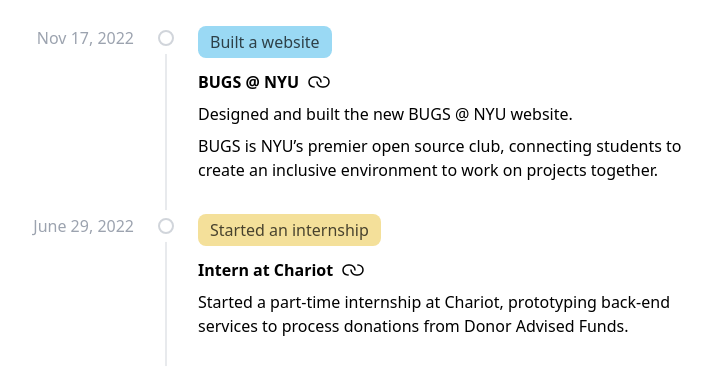
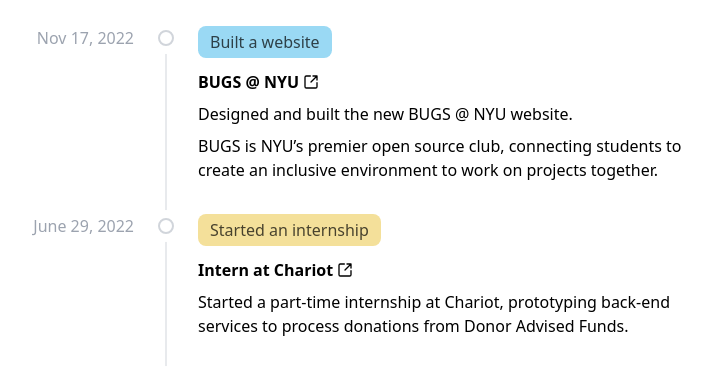
Before and after one commit to unknown/dmo.ooo, a Next.js app: page / in a window 1280 px wide. Shown: the part 458-826 px from the top of the page, without its empty margins (202-914 px from the left). Built offline with nearby package versions, Linux system fonts and the light colour scheme.

Commit message:
Upgrade icon components

```diff
--- a/src/components/Icons.tsx
+++ b/src/components/Icons.tsx
@@ -1,12 +1,21 @@
-export const GitHubIcon = () => {
+import React from "react";
+
+type IconElement = React.ElementRef<"svg">;
+
+type IconProps = React.ComponentPropsWithoutRef<"svg"> & {};
+
+export const GitHubIcon = React.forwardRef<IconElement, IconProps>(
+  ({ strokeWidth = 1.5, ...props }, forwardedRef) => {
     return (
       <svg
         width="24"
         height="24"
-      strokeWidth="1.5"
         viewBox="0 0 24 24"
         fill="none"
         xmlns="http://www.w3.org/2000/svg"
+        strokeWidth={strokeWidth}
+        ref={forwardedRef}
+        {...props}
       >
         <path
           d="M16 22.0268V19.1568C16.0375 18.68 15.9731 18.2006 15.811 17.7506C15.6489 17.3006 15.3929 16.8902 15.06 16.5468C18.2 16.1968 21.5 15.0068 21.5 9.54679C21.4997 8.15062 20.9627 6.80799 20 5.79679C20.4558 4.5753 20.4236 3.22514 19.91 2.02679C19.91 2.02679 18.73 1.67679 16 3.50679C13.708 2.88561 11.292 2.88561 8.99999 3.50679C6.26999 1.67679 5.08999 2.02679 5.08999 2.02679C4.57636 3.22514 4.54413 4.5753 4.99999 5.79679C4.03011 6.81549 3.49251 8.17026 3.49999 9.57679C3.49999 14.9968 6.79998 16.1868 9.93998 16.5768C9.61098 16.9168 9.35725 17.3222 9.19529 17.7667C9.03334 18.2112 8.96679 18.6849 8.99999 19.1568V22.0268"
@@ -22,17 +31,21 @@
         />
       </svg>
     );
-};
+  }
+);
 
-export const TwitterIcon = () => {
+export const TwitterIcon = React.forwardRef<IconElement, IconProps>(
+  ({ strokeWidth = 1.5, ...props }, forwardedRef) => {
     return (
       <svg
         width="24"
         height="24"
-      strokeWidth="1.5"
         viewBox="0 0 24 24"
         fill="none"
         xmlns="http://www.w3.org/2000/svg"
+        strokeWidth={strokeWidth}
+        ref={forwardedRef}
+        {...props}
       >
         <path
           d="M23 3.01006C23 3.01006 20.9821 4.20217 19.86 4.54006C19.2577 3.84757 18.4573 3.35675 17.567 3.13398C16.6767 2.91122 15.7395 2.96725 14.8821 3.29451C14.0247 3.62177 13.2884 4.20446 12.773 4.96377C12.2575 5.72309 11.9877 6.62239 12 7.54006V8.54006C10.2426 8.58562 8.50127 8.19587 6.93101 7.4055C5.36074 6.61513 4.01032 5.44869 3 4.01006C3 4.01006 -1 13.0101 8 17.0101C5.94053 18.408 3.48716 19.109 1 19.0101C10 24.0101 21 19.0101 21 7.51006C20.9991 7.23151 20.9723 6.95365 20.92 6.68006C21.9406 5.67355 23 3.01006 23 3.01006Z"
@@ -42,17 +55,19 @@
         />
       </svg>
     );
-};
-
-export const LinkedInIcon = () => {
+  }
+);
+export const LinkedInIcon = React.forwardRef<IconElement, IconProps>(
+  ({ strokeWidth = 1.5, ...props }, forwardedRef) => {
     return (
       <svg
         width="24"
         height="24"
-      strokeWidth="1.5"
         viewBox="0 0 24 24"
         fill="none"
         xmlns="http://www.w3.org/2000/svg"
+        strokeWidth={strokeWidth}
+        {...props}
       >
         <path
           d="M21 8V16C21 18.7614 18.7614 21 16 21H8C5.23858 21 3 18.7614 3 16V8C3 5.23858 5.23858 3 8 3H16C18.7614 3 21 5.23858 21 8Z"
@@ -80,17 +95,20 @@
         />
       </svg>
     );
-};
-
-export const MailIcon = () => {
+  }
+);
+export const MailIcon = React.forwardRef<IconElement, IconProps>(
+  ({ strokeWidth = 1.5, ...props }, forwardedRef) => {
     return (
       <svg
         width="24"
         height="24"
-      strokeWidth="1.5"
         viewBox="0 0 24 24"
         fill="none"
         xmlns="http://www.w3.org/2000/svg"
+        strokeWidth={strokeWidth}
+        ref={forwardedRef}
+        {...props}
       >
         <path
           d="M7 9L12 12.5L17 9"
@@ -101,37 +119,37 @@
         <path
           d="M2 17V7C2 5.89543 2.89543 5 4 5H20C21.1046 5 22 5.89543 22 7V17C22 18.1046 21.1046 19 20 19H4C2.89543 19 2 18.1046 2 17Z"
           stroke="currentColor"
-        strokeWidth="1.5"
         />
       </svg>
     );
-};
-
-export const LinkIcon = () => {
+  }
+);
+export const LinkIcon = React.forwardRef<IconElement, IconProps>(
+  ({ strokeWidth = 1.5, ...props }, forwardedRef) => {
     return (
       <svg
         width="24px"
         height="24px"
-      strokeWidth="1.5"
         viewBox="0 0 24 24"
         fill="none"
         xmlns="http://www.w3.org/2000/svg"
         color="#000000"
+        strokeWidth={strokeWidth}
+        ref={forwardedRef}
+        {...props}
       >
         <path
-        d="M14 11.998C14 9.506 11.683 7 8.857 7H7.143C4.303 7 2 9.238 2 11.998c0 2.378 1.71 4.368 4 4.873a5.3 5.3 0 001.143.124"
+          d="M21 3h-6m6 0l-9 9m9-9v6"
           stroke="#000000"
-        strokeWidth="1.5"
           strokeLinecap="round"
           strokeLinejoin="round"
         ></path>
         <path
-        d="M10 11.998c0 2.491 2.317 4.997 5.143 4.997h1.714c2.84 0 5.143-2.237 5.143-4.997 0-2.379-1.71-4.37-4-4.874A5.304 5.304 0 0016.857 7"
+          d="M21 13v6a2 2 0 01-2 2H5a2 2 0 01-2-2V5a2 2 0 012-2h6"
           stroke="#000000"
-        strokeWidth="1.5"
           strokeLinecap="round"
-        strokeLinejoin="round"
         ></path>
       </svg>
     );
-};
+  }
+);
--- a/src/components/TimelineItem.tsx
+++ b/src/components/TimelineItem.tsx
@@ -40,10 +40,11 @@
             {data.url ? (
               <a
                 href={data.url}
-                className="flex gap-2 font-bold hover:underline"
+                target="_blank"
+                className="flex items-center gap-1 font-bold hover:underline"
               >
                 {data.title}
-                <LinkIcon />
+                <LinkIcon className="h-4 w-4" strokeWidth={2} />
               </a>
             ) : (
               <h2 className="font-bold">{data.title}</h2>
```
Lines whose indentation alone changed are shown as unchanged.
